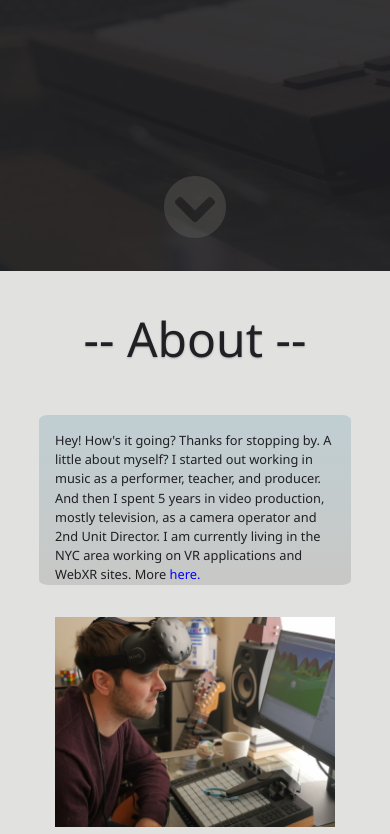
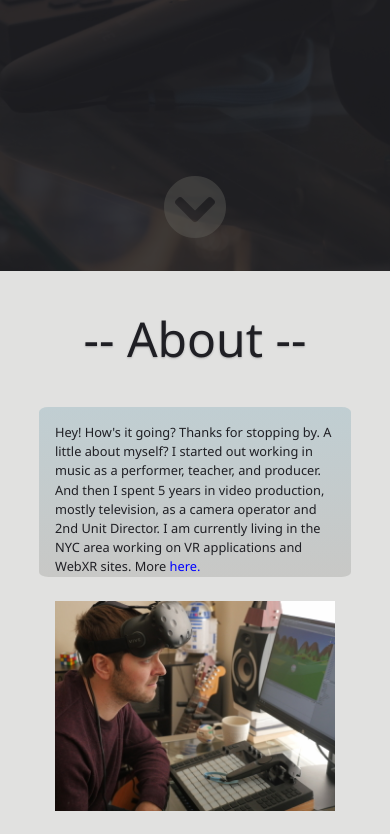
Before and after one commit to DustinMilotte/responsive_portfolio, a website: page dist/index.html in a window 390 px wide. Shown: the part 573-1407 px from the top of the page. Drawn offline with Linux system fonts and the light colour scheme.

Commit message:
add mobile home background img, fix wrap issue on mobile home about

```diff
--- a/scss/_mobile.scss
+++ b/scss/_mobile.scss
@@ -30,6 +30,10 @@
   .top-gradient{
     height: 18vh;
     // background: red;
+  }
+  .background-image {
+    background: url(../img/portfolio-home-mobile.jpg);
+    background-size: cover;
   }
   .menu-btn {
     top: 35px;
@@ -333,6 +337,7 @@
     #home-about-content {
       flex-direction: column;
       justify-content: flex-start;
+      flex-wrap: nowrap;
       margin: 0rem 0;
       width: 100vw;
       #home-about-text {
@@ -341,7 +346,7 @@
         margin: 0;
         margin-top: 1rem;
         p {
-          margin:1rem 0rem;
+          margin:.5rem 0rem;
           padding: 1rem;
           padding-bottom: 0rem;
           font-size: .8rem;
```
Also changed, not shown: dist/css/main.css, dist/img/portfolio-home-mobile.jpg (added).
